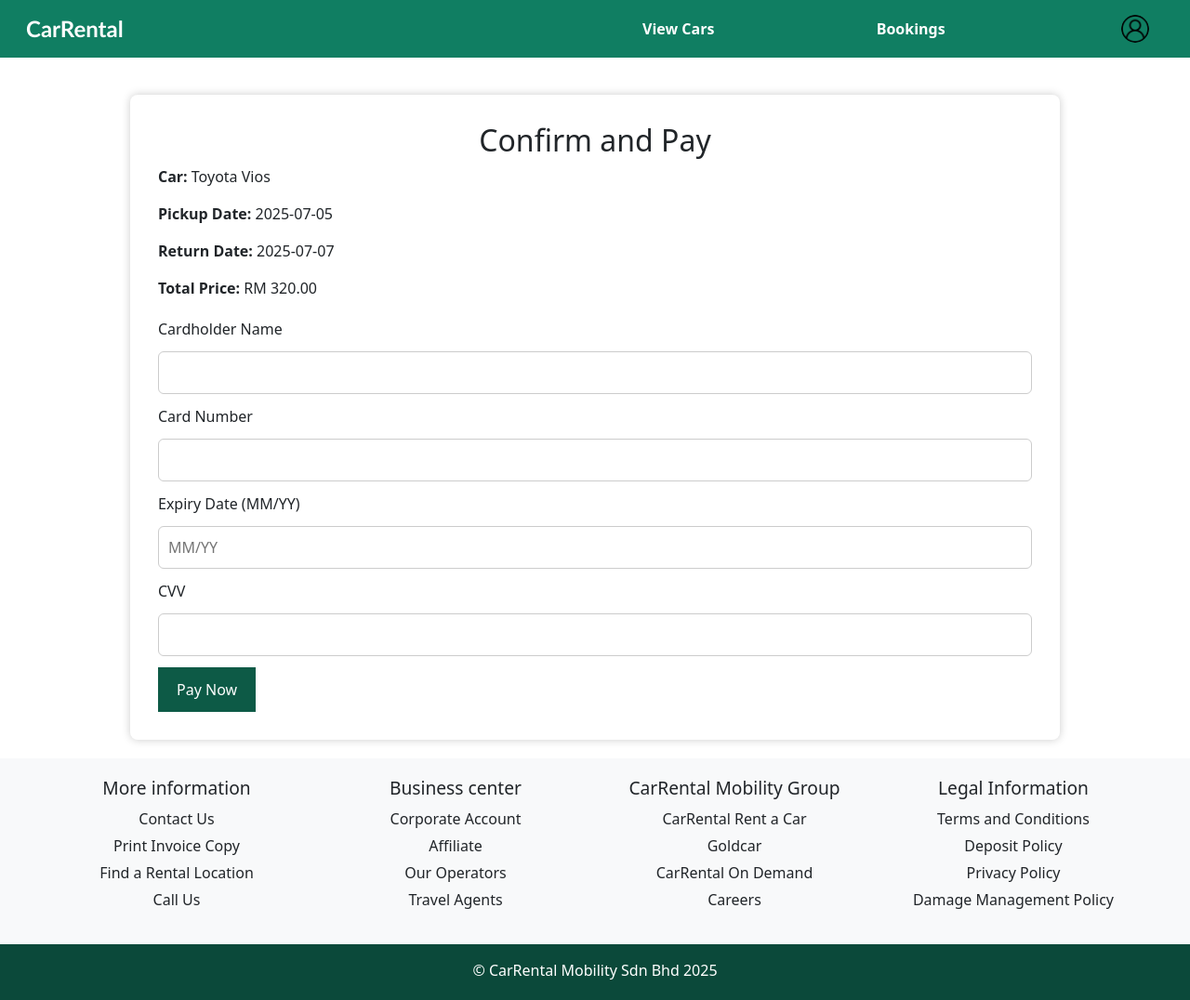
After one commit to faizaizattt/Car-Rental-Booking-System, a PHP site: page /payment.php in a window 1280 px wide. The commit adds this page. Shown: the whole page at 93% size. Run offline with PHP 8.4, Linux system fonts and the light colour scheme; a user stored in the database is signed in.

Commit message:
add payment

```diff
--- a/car-rental/public/index.php
+++ b/car-rental/public/index.php
@@ -5,7 +5,6 @@ if (isset($_SESSION['user_id'])) {
     exit;
 }
 ?>
-<!-- Optional HTML: Login prompt or redirect to login -->
 
 <!DOCTYPE html>
 <html lang="en">
--- /dev/null
+++ b/car-rental/public/payment.php
@@ -0,0 +1,92 @@
+<?php
+// payment.php
+
+// Start session if not already started
+// session_start();
+
+// Sample data (replace with actual session or GET/POST data)
+$carName = $_SESSION['car_name'] ?? 'Toyota Vios';
+$pickupDate = $_SESSION['pickup_date'] ?? '2025-07-05';
+$returnDate = $_SESSION['return_date'] ?? '2025-07-07';
+$totalPrice = $_SESSION['total_price'] ?? 320.00;
+
+if ($_SERVER['REQUEST_METHOD'] === 'POST') {
+    // In a real system, here you'd validate and process the payment.
+    // For now, just redirect to a confirmation page
+    header('Location: confirmation.php?success=1');
+    exit();
+}
+?>
+
+<!DOCTYPE html>
+<html>
+<head>
+    <title>Payment Page - Car Rental</title>
+    <style>
+        /* .container {
+            font-family: Arial;
+            background-color: #f0f2f5;
+            padding: 40px;
+        } */
+        .payment-container {
+            max-width: 1000px;
+            margin: auto;
+            background: white;
+            padding: 30px;
+            border-radius: 8px;
+            box-shadow: 0 0 10px #ccc;
+            margin-top: 40px;
+        }
+        .payment-container h2 {
+            text-align: center;
+        }
+        input[type="text"], input[type="number"] {
+            width: 100%;
+            padding: 10px;
+            margin: 12px 0;
+            border: 1px solid #ccc;
+            border-radius: 6px;
+        }
+        button {
+            background-color: #0d5a46;
+            color: white;
+            padding: 12px 20px;
+            border: none;
+            border-radius: 6px;
+            cursor: pointer;
+        }
+        .summary {
+            margin-bottom: 20px;
+        }
+    </style>
+</head>
+<body>
+<?php include 'navbar.php'; ?>
+<div class="payment-container">
+    <h2>Confirm and Pay</h2>
+    <div class="summary">
+        <p><strong>Car:</strong> <?= htmlspecialchars($carName) ?></p>
+        <p><strong>Pickup Date:</strong> <?= htmlspecialchars($pickupDate) ?></p>
+        <p><strong>Return Date:</strong> <?= htmlspecialchars($returnDate) ?></p>
+        <p><strong>Total Price:</strong> RM <?= number_format($totalPrice, 2) ?></p>
+    </div>
+
+    <form method="POST">
+        <label>Cardholder Name</label>
+        <input type="text" name="card_name" required>
+
+        <label>Card Number</label>
+        <input type="text" name="card_number" maxlength="16" required>
+
+        <label>Expiry Date (MM/YY)</label>
+        <input type="text" name="expiry_date" placeholder="MM/YY" required>
+
+        <label>CVV</label>
+        <input type="number" name="cvv" maxlength="3" required>
+
+        <button type="submit">Pay Now</button>
+    </form>
+</div>
+<?php include 'footer.php'; ?>
+</body>
+</html>
--- a/db.sql
+++ b/db.sql
@@ -41,7 +41,8 @@ CREATE TABLE bookings (
 
 -- Sample admin user (password = admin123)
 INSERT INTO users (name, email, password_hash, role)
-VALUES ('Admin User', 'admin@example.com', MD5('admin123'), 'admin');
+VALUES ('Admin User', 'admin@example.com', MD5('admin123'), 'admin'),
+('Barbarian King', 'barbarian@gmail.com', MD5('123456'), 'customer');
 
 
 INSERT INTO cars (brand, model, img_link, price_per_day, seats, fuel_type, status) VALUES
```
Also changed, not shown: car-rental/public/confirmation.php (added, +35 -0 lines), car-rental/public/receipt.php (added, +77 -0 lines).
